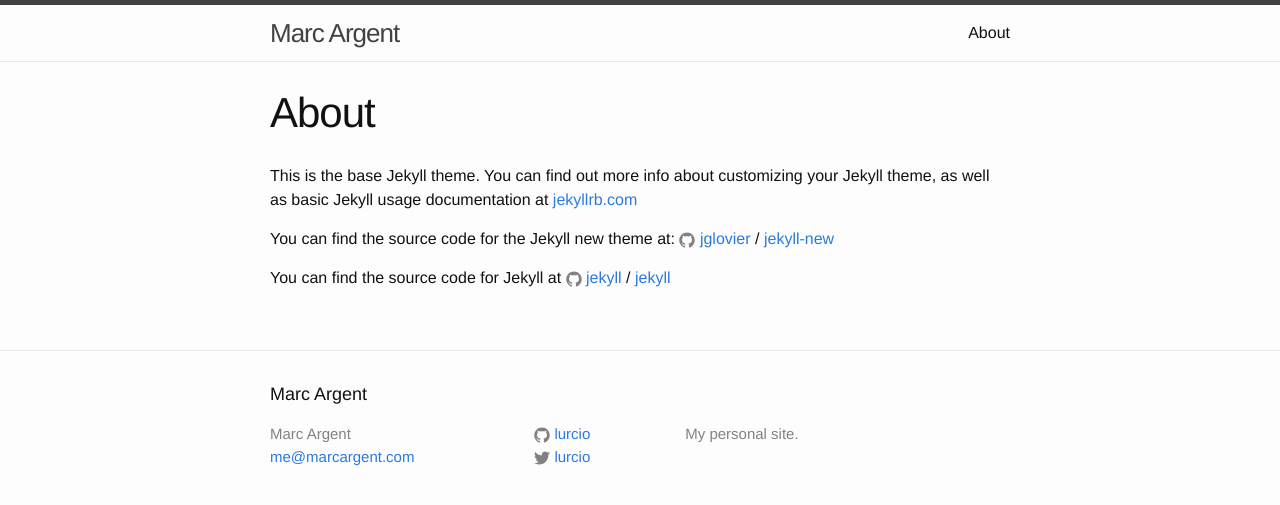
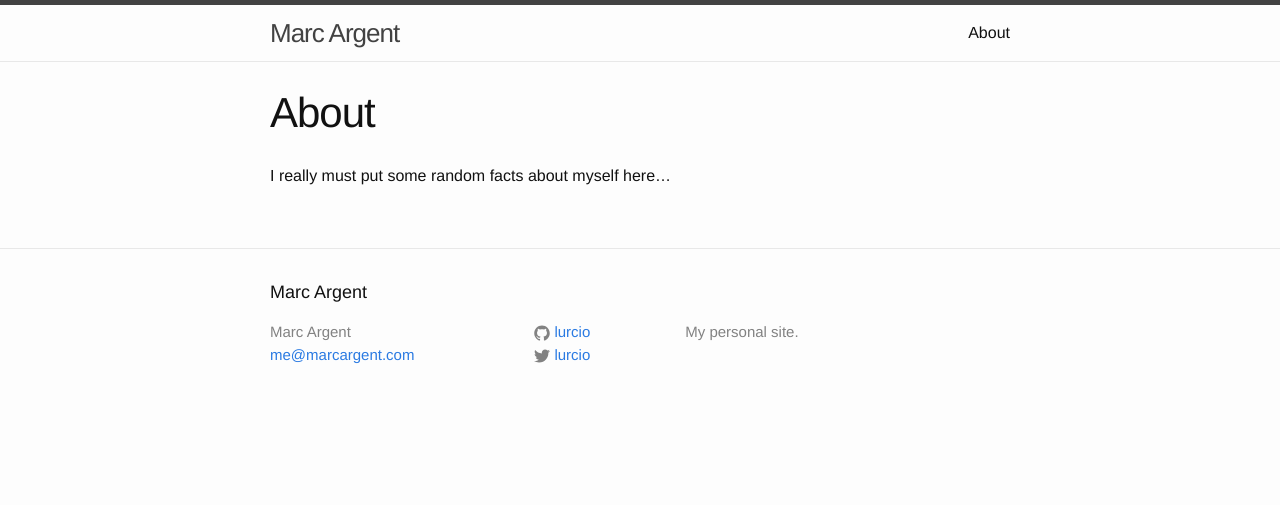
Before and after one commit to lurcio/lurcio.github.io, a Jekyll site: the page built from about.md, in a window 1280 px wide. Shown: the top 505 px of the page. Built offline with Jekyll 4.4.1, drawn with Linux system fonts in a browser that asks for light colours.

```diff
--- a/_layouts/default.html
+++ b/_layouts/default.html
@@ -4,6 +4,8 @@
   {% include head.html %}
 
   <body>
+
+    {% include analytics.html %}
 
     {% include header.html %}
 
--- a/about.md
+++ b/about.md
@@ -4,12 +4,4 @@ title: About
 permalink: /about/
 ---
 
-This is the base Jekyll theme. You can find out more info about customizing your Jekyll theme, as well as basic Jekyll usage documentation at [jekyllrb.com](http://jekyllrb.com/)
-
-You can find the source code for the Jekyll new theme at:
-{% include icon-github.html username="jglovier" %} /
-[jekyll-new](https://github.com/jglovier/jekyll-new)
-
-You can find the source code for Jekyll at
-{% include icon-github.html username="jekyll" %} /
-[jekyll](https://github.com/jekyll/jekyll)
+I really must put some random facts about myself here...
```
Also changed, not shown: _includes/analytics.html (added, +9 -0 lines), _posts/2016-05-05-emacs-backups.markdown (added, +22 -0 lines).
